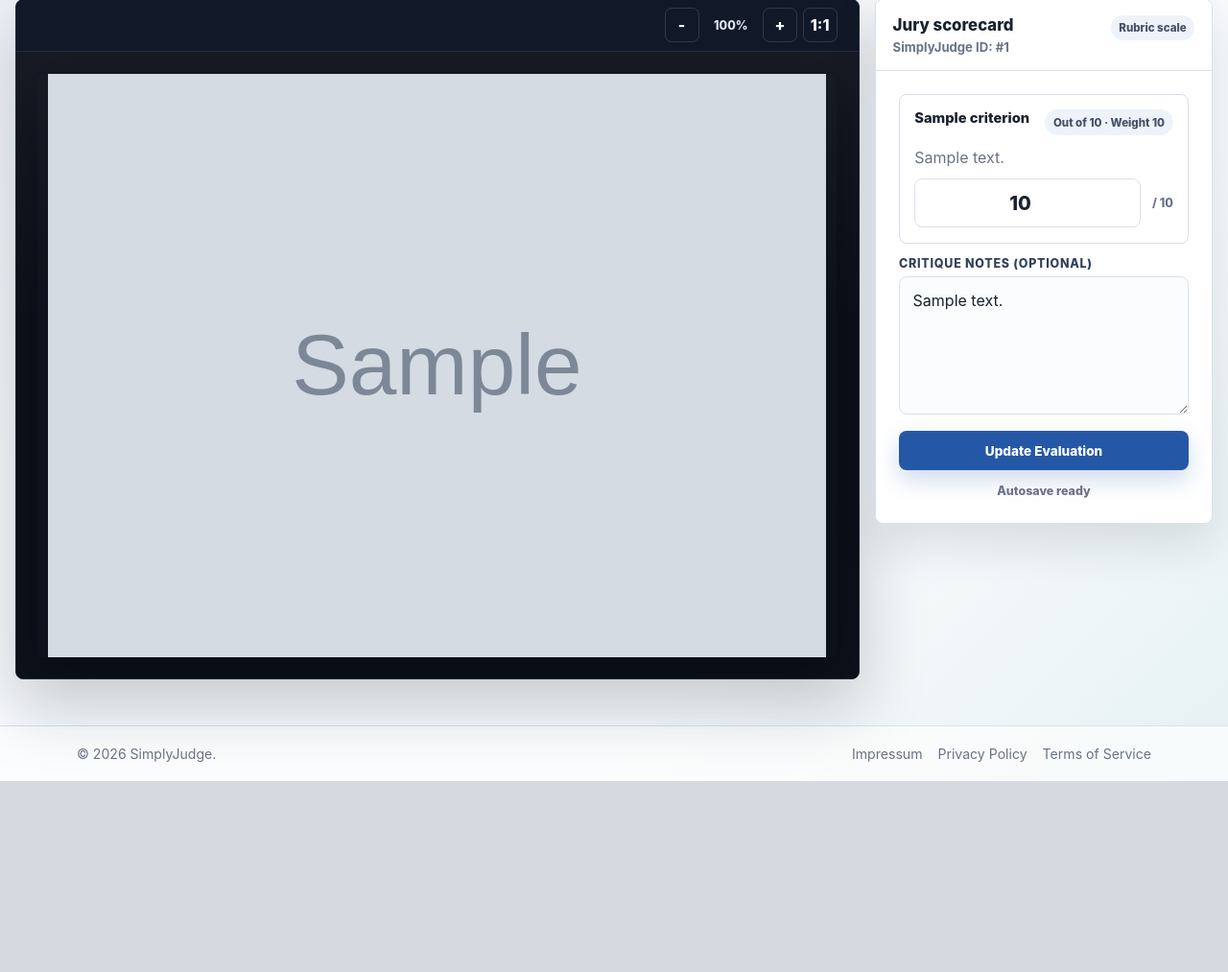
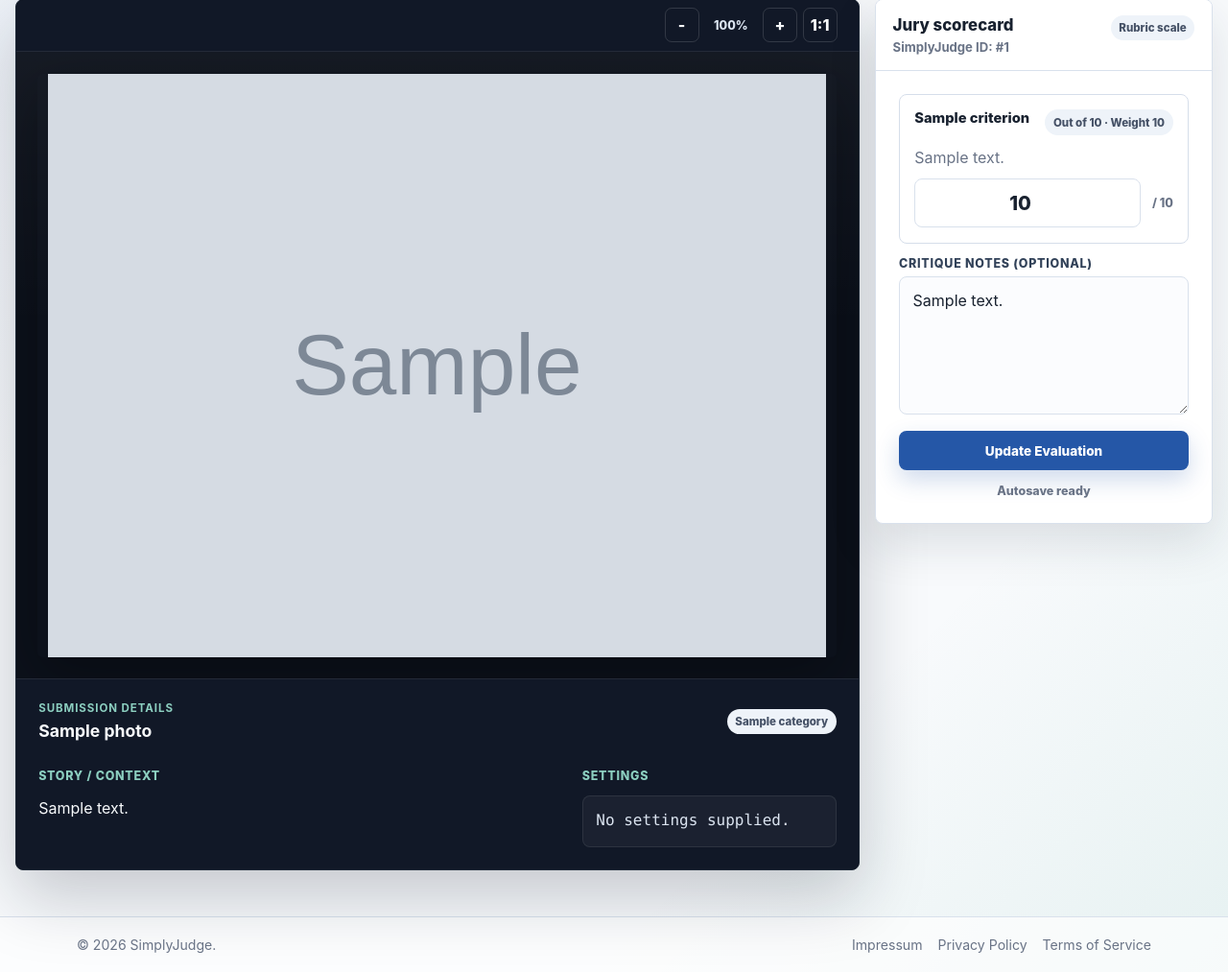
Before and after one commit to MenradHolm/simplyjudge, a Django app: template judging_app/templates/judging_app/judge.html in a window 1280 px wide. Shown: the part 260-1273 px from the top of the page at 96% size. Before the commit the page ends 1074 px from the top, so only its background shows below. Run offline with Django 3.2, Linux system fonts and the light colour scheme; the template is opened without the code that fills it: most values are stand-ins (such as "Sample title", 1, 10 or a date in 2020); grey boxes marked "Sample" are stand-in pictures.

Commit message:
Show finalist details to guest judges

```diff
--- a/judging_app/templates/judging_app/judge.html
+++ b/judging_app/templates/judging_app/judge.html
@@ -388,7 +388,26 @@
                 <button class="zoom-button" type="button" data-zoom-action="reset" aria-label="Reset zoom">1:1</button>
             </div>
             <div class="jury-photo-stage" id="photo-zoom-stage">
-                <img id="judge-photo" src="{{ photo.image.url }}" alt="Anonymous competition submission" draggable="false">
+                <img id="judge-photo" src="{{ photo.image.url }}" alt="{{ photo.title }}" draggable="false">
+            </div>
+            <div class="jury-context" aria-label="Submission details">
+                <div class="jury-meta-row">
+                    <div>
+                        <p class="eyebrow" style="margin-bottom: 0.35rem;">Submission details</p>
+                        <h3 class="competition-name" style="margin: 0;">{{ photo.title }}</h3>
+                    </div>
+                    <span class="tag tag-neutral">{{ photo.category }}</span>
+                </div>
+                <div class="jury-details">
+                    <div>
+                        <p class="field-label">Story / context</p>
+                        <p class="page-copy" style="margin: 0;">{{ photo.description|default:"No story supplied." }}</p>
+                    </div>
+                    <div>
+                        <p class="field-label">Settings</p>
+                        <div class="metadata-block">{{ photo.camera_settings|default:"No settings supplied."|linebreaksbr }}</div>
+                    </div>
+                </div>
             </div>
         </section>
 
```
Also changed, not shown: judging_app/tests.py (+22 -1 lines).
